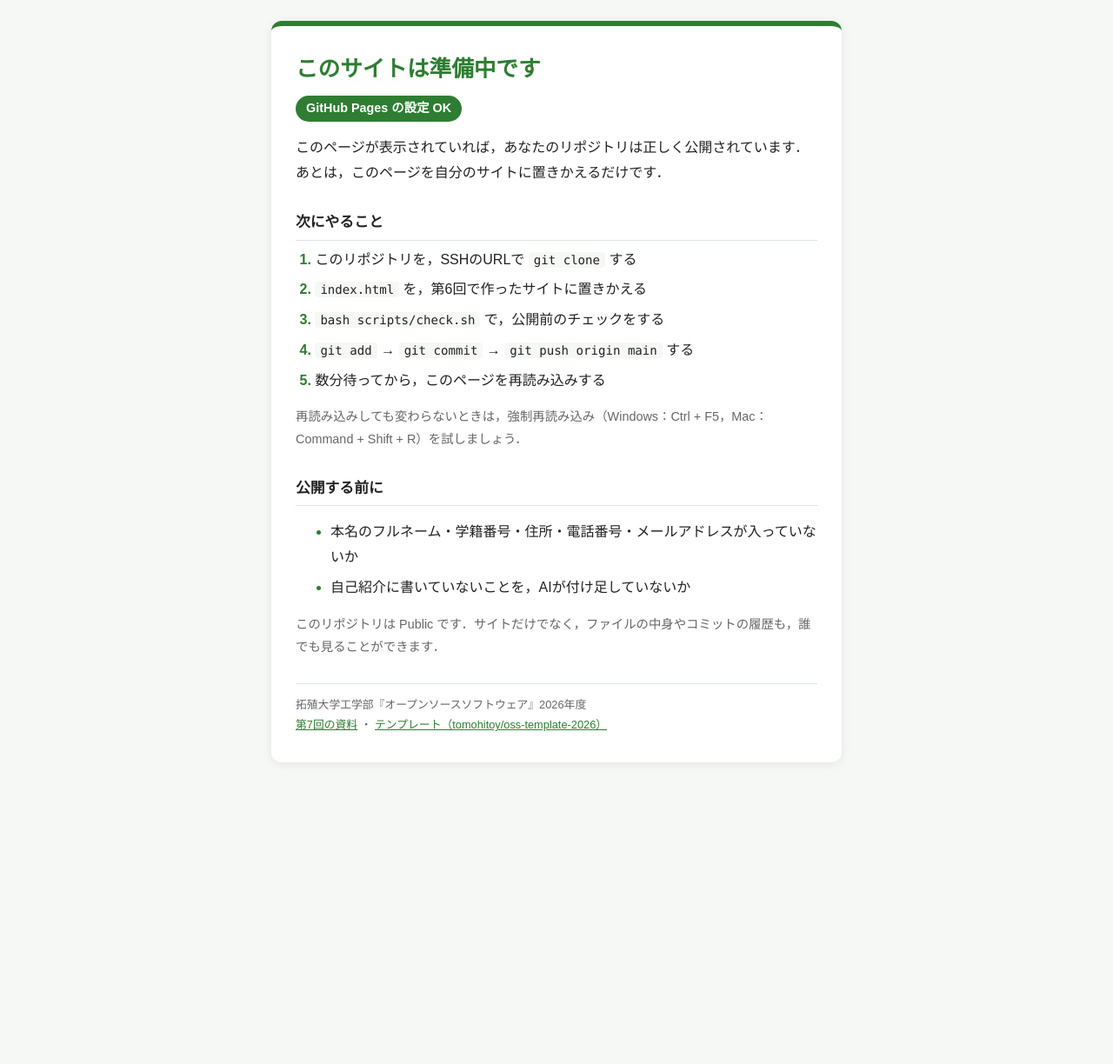
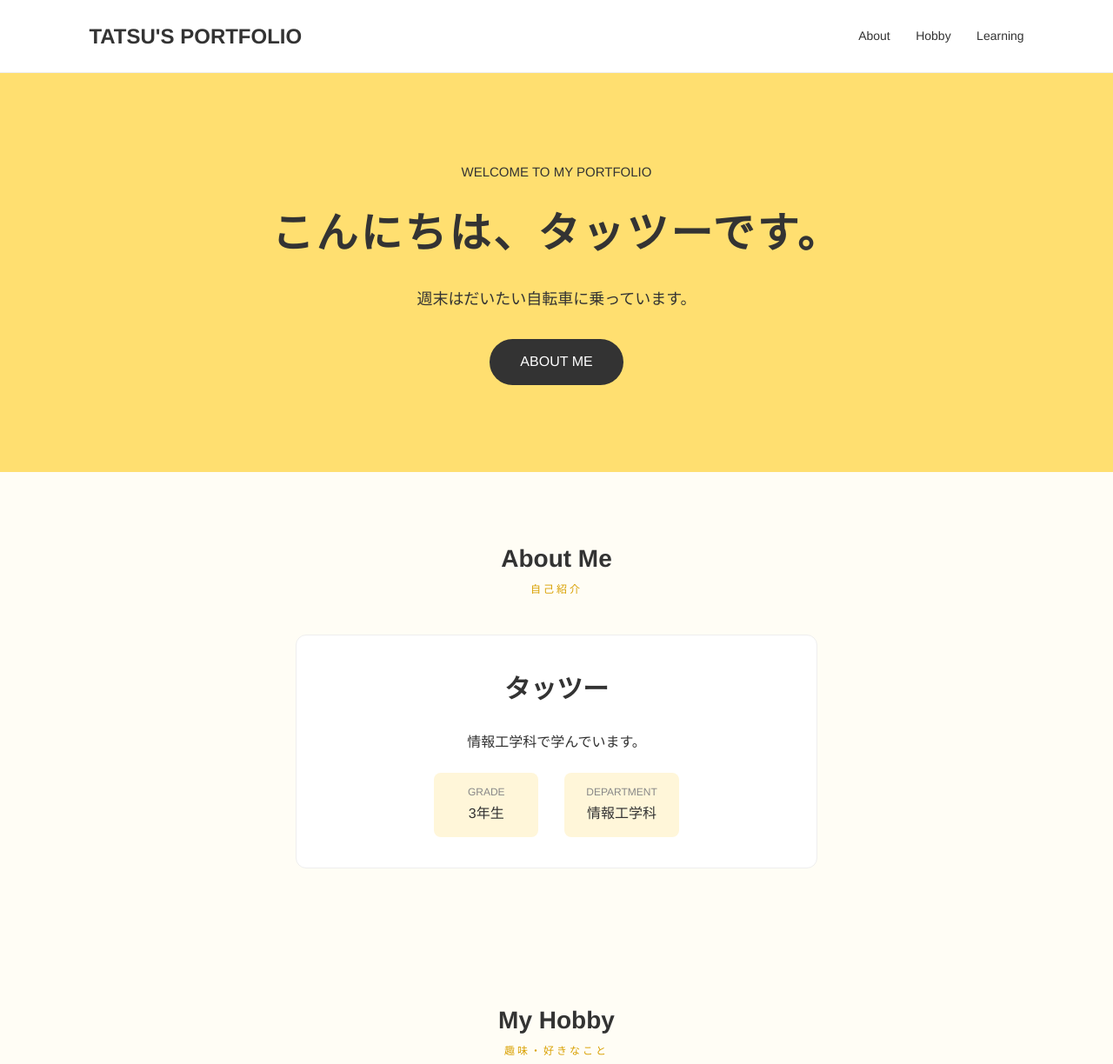
Before and after one commit to G484732024/G484732024.github.io, a plain HTML site: page index.html in a window 1280 px wide. Shown: the top 1224 px of the page at 87% size. Before the commit the page ends 901 px from the top, so only its background shows below. Drawn offline with Linux system fonts and the light colour scheme.

Commit message:
feat: 第6回で作ったサイトを公開する

```diff
--- a/index.html
+++ b/index.html
@@ -1,162 +1,363 @@
 <!DOCTYPE html>
-<!-- oss-template-2026:placeholder （この目印で，scripts/check.sh が「準備中」のページかどうかを見分けます） -->
-<!--
-  テンプレートの「準備中」のページです．
-  このページが https://ユーザー名.github.io/ に表示されたら，GitHub Pages の設定は成功です．
-  第7回の実習4で，このファイルを第6回で作った index.html に置きかえます．
--->
 <html lang="ja">
 <head>
     <meta charset="UTF-8">
-  <meta name="viewport" content="width=device-width, initial-scale=1">
-  <title>準備中</title>
+    <meta name="viewport" content="width=device-width, initial-scale=1.0">
+    <title>タッツー | Portfolio</title>
+
     <style>
-    /* ===== 色の設定 ===== */
-    :root {
-      --main-color: #2e7d32;  /* メインの色（見出し・番号） */
-      --bg-color: #f5f8f5;    /* ページの背景の色 */
-      --card-color: #ffffff;  /* カードの背景の色 */
-      --text-color: #222222;  /* 文字の色 */
-      --sub-color: #666666;   /* 補足の文字の色 */
-      --line-color: #dfe6df;  /* 区切り線の色 */
+        /* ページ全体の基本設定 */
+        * {
+            margin: 0;
+            padding: 0;
+            box-sizing: border-box;
         }
 
-    /* パソコンやスマートフォンがダークモードのときの色 */
-    @media (prefers-color-scheme: dark) {
-      :root {
-        --main-color: #81c784;
-        --bg-color: #121512;
-        --card-color: #1e231e;
-        --text-color: #e8ece8;
-        --sub-color: #a0a8a0;
-        --line-color: #2f362f;
-      }
+        html {
+            scroll-behavior: smooth;
         }
 
-    /* ページ全体：カードを画面のまんなかに置く */
         body {
-      margin: 0;
-      min-height: 100vh;
-      display: flex;
-      align-items: center;
-      justify-content: center;
-      padding: 24px 16px;
-      box-sizing: border-box;
-      font-family: "Hiragino Sans", "Yu Gothic", "Meiryo", sans-serif;
+            font-family: "Helvetica Neue", "Yu Gothic", sans-serif;
+            background-color: #fffdf5;
+            color: #333333;
             line-height: 1.8;
-      color: var(--text-color);
-      background: var(--bg-color);
         }
 
-    /* まんなかのカード */
-    main {
-      width: 100%;
-      max-width: 600px;
-      padding: 32px 28px;
-      background: var(--card-color);
-      border-top: 6px solid var(--main-color);
-      border-radius: 12px;
-      box-shadow: 0 2px 12px rgba(0, 0, 0, 0.08);
+        /* ヘッダーとナビゲーション */
+        header {
+            background-color: #ffffff;
+            padding: 20px 8%;
+            display: flex;
+            justify-content: space-between;
+            align-items: center;
+            border-bottom: 1px solid #eeeeee;
         }
 
-    h1 {
-      margin: 0 0 4px;
-      font-size: clamp(1.3rem, 6vw, 1.6rem);  /* スマートフォンでは少し小さくする */
-      line-height: 1.4;
-      color: var(--main-color);
+        .logo {
+            font-size: 24px;
+            font-weight: bold;
+            color: #333333;
         }
 
-    h2 {
-      margin: 28px 0 8px;
-      padding-bottom: 4px;
-      font-size: 1.05rem;
-      border-bottom: 1px solid var(--line-color);
+        nav a {
+            text-decoration: none;
+            color: #333333;
+            margin-left: 25px;
+            font-size: 14px;
+            transition: color 0.3s;
         }
 
-    /* 「設定は成功」のバッジ */
-    .badge {
-      display: inline-block;
-      margin: 8px 0 0;
-      padding: 2px 12px;
-      font-size: 0.9rem;
-      font-weight: bold;
-      color: var(--card-color);
-      background: var(--main-color);
-      border-radius: 999px;
+        nav a:hover {
+            color: #e5ad00;
         }
 
-    /* 「次にやること」の番号つきリスト */
-    ol {
-      margin: 0;
-      padding-left: 1.4em;
-    }
-    li {
-      margin-bottom: 6px;
-    }
-    li::marker {
-      font-weight: bold;
-      color: var(--main-color);
+        /* メインビジュアル */
+        .hero {
+            background-color: #ffdf70;
+            text-align: center;
+            padding: 100px 20px;
         }
 
-    /* コマンドの見た目 */
-    code {
-      padding: 1px 6px;
-      font-family: "SFMono-Regular", Consolas, monospace;
-      font-size: 0.88em;
-      background: var(--bg-color);
-      border-radius: 4px;
-      white-space: nowrap;  /* コマンドの途中で折り返さない */
+        .hero p {
+            font-size: 15px;
+            margin-bottom: 15px;
         }
 
-    /* 補足の小さな文字 */
-    .sub {
-      font-size: 0.9rem;
-      color: var(--sub-color);
+        .hero h1 {
+            font-size: 48px;
+            margin-bottom: 15px;
+            letter-spacing: 3px;
         }
 
-    /* いちばん下の小さな文字 */
+        .hero .catchcopy {
+            font-size: 18px;
+            margin-bottom: 30px;
+        }
+
+        .hero a {
+            display: inline-block;
+            background-color: #333333;
+            color: white;
+            padding: 12px 35px;
+            text-decoration: none;
+            border-radius: 30px;
+            transition: background-color 0.3s;
+        }
+
+        .hero a:hover {
+            background-color: #555555;
+        }
+
+        /* 各セクションの共通設定 */
+        section {
+            padding: 75px 20px;
+            max-width: 900px;
+            margin: 0 auto;
+        }
+
+        .section-title {
+            text-align: center;
+            font-size: 28px;
+            margin-bottom: 40px;
+        }
+
+        .section-title span {
+            display: block;
+            color: #d9a000;
+            font-size: 12px;
+            letter-spacing: 3px;
+            font-weight: normal;
+        }
+
+        /* 自己紹介セクション */
+        .profile {
+            text-align: center;
+        }
+
+        .profile-box {
+            background-color: #ffffff;
+            border: 1px solid #eeeeee;
+            border-radius: 12px;
+            padding: 35px;
+            max-width: 600px;
+            margin: 0 auto;
+        }
+
+        .profile-name {
+            font-size: 30px;
+            font-weight: bold;
+            margin-bottom: 20px;
+        }
+
+        .profile-info {
+            display: flex;
+            justify-content: center;
+            gap: 30px;
+            flex-wrap: wrap;
+            margin-top: 20px;
+        }
+
+        .info-item {
+            background-color: #fff6d9;
+            padding: 12px 25px;
+            border-radius: 8px;
+            min-width: 120px;
+        }
+
+        .info-item small {
+            display: block;
+            color: #888888;
+            font-size: 12px;
+        }
+
+        /* 趣味セクション */
+        .hobby-card {
+            background-color: #ffffff;
+            border: 1px solid #eeeeee;
+            border-radius: 12px;
+            padding: 30px;
+            text-align: center;
+        }
+
+        .hobby-icon {
+            font-size: 45px;
+            margin-bottom: 10px;
+        }
+
+        .hobby-card h3 {
+            margin-bottom: 10px;
+            font-size: 21px;
+        }
+
+        /* 学習目標セクション */
+        .learning {
+            background-color: #fff6d9;
+            max-width: 100%;
+        }
+
+        .learning-content {
+            max-width: 700px;
+            margin: 0 auto;
+            text-align: center;
+        }
+
+        .learning-content p {
+            font-size: 17px;
+        }
+
+        .learning-keyword {
+            display: inline-block;
+            margin-top: 20px;
+            padding: 8px 25px;
+            background-color: #ffdf70;
+            border-radius: 30px;
+            font-weight: bold;
+        }
+
+        /* メッセージセクション */
+        .message {
+            text-align: center;
+        }
+
+        .message p {
+            font-size: 18px;
+        }
+
+        /* フッター */
         footer {
-      margin-top: 28px;
-      padding-top: 12px;
-      font-size: 0.8rem;
-      color: var(--sub-color);
-      border-top: 1px solid var(--line-color);
+            background-color: #333333;
+            color: #ffffff;
+            text-align: center;
+            padding: 25px 15px;
+            font-size: 13px;
         }
-    a {
-      color: var(--main-color);
+
+        /* スマートフォン向けのレイアウト調整 */
+        @media screen and (max-width: 600px) {
+            header {
+                flex-direction: column;
+                gap: 10px;
+                padding: 15px;
+            }
+
+            nav a {
+                margin: 0 8px;
+                font-size: 13px;
+            }
+
+            .hero {
+                padding: 75px 15px;
+            }
+
+            .hero h1 {
+                font-size: 36px;
+            }
+
+            .hero .catchcopy {
+                font-size: 15px;
+            }
+
+            section {
+                padding: 55px 18px;
+            }
+
+            .section-title {
+                font-size: 24px;
+            }
+
+            .profile-box {
+                padding: 25px 15px;
+            }
+
+            .profile-info {
+                gap: 12px;
+            }
         }
     </style>
 </head>
+
 <body>
-  <main>
-    <h1>このサイトは準備中です</h1>
-    <p class="badge">GitHub Pages の設定 OK</p>
-    <p>このページが表示されていれば，あなたのリポジトリは正しく公開されています．
-      あとは，このページを自分のサイトに置きかえるだけです．</p>
 
-    <h2>次にやること</h2>
-    <ol>
-      <li>このリポジトリを，SSHのURLで <code>git clone</code> する</li>
-      <li><code>index.html</code> を，第6回で作ったサイトに置きかえる</li>
-      <li><code>bash scripts/check.sh</code> で，公開前のチェックをする</li>
-      <li><code>git add</code> → <code>git commit</code> → <code>git push origin main</code> する</li>
-      <li>数分待ってから，このページを再読み込みする</li>
-    </ol>
-    <p class="sub">再読み込みしても変わらないときは，強制再読み込み（Windows：Ctrl + F5，Mac：Command + Shift + R）を試しましょう．</p>
+    <!-- ヘッダー：サイト名と各セクションへのリンク -->
+    <header>
+        <div class="logo">TATSU'S PORTFOLIO</div>
 
-    <h2>公開する前に</h2>
-    <ul>
-      <li>本名のフルネーム・学籍番号・住所・電話番号・メールアドレスが入っていないか</li>
-      <li>自己紹介に書いていないことを，AIが付け足していないか</li>
-    </ul>
-    <p class="sub">このリポジトリは Public です．サイトだけでなく，ファイルの中身やコミットの履歴も，誰でも見ることができます．</p>
+        <nav>
+            <a href="#about">About</a>
+            <a href="#hobby">Hobby</a>
+            <a href="#learning">Learning</a>
+        </nav>
+    </header>
 
+    <!-- メインビジュアル：名前とキャッチコピー -->
+    <div class="hero">
+        <p>WELCOME TO MY PORTFOLIO</p>
+        <h1>こんにちは、タッツーです。</h1>
+        <p class="catchcopy">週末はだいたい自転車に乗っています。</p>
+        <a href="#about">ABOUT ME</a>
+    </div>
+
+    <!-- 自己紹介：名前・学年・所属 -->
+    <section id="about">
+        <h2 class="section-title">
+            About Me
+            <span>自己紹介</span>
+        </h2>
+
+        <div class="profile">
+            <div class="profile-box">
+                <p class="profile-name">タッツー</p>
+                <p>情報工学科で学んでいます。</p>
+
+                <div class="profile-info">
+                    <div class="info-item">
+                        <small>GRADE</small>
+                        3年生
+                    </div>
+
+                    <div class="info-item">
+                        <small>DEPARTMENT</small>
+                        情報工学科
+                    </div>
+                </div>
+            </div>
+        </div>
+    </section>
+
+    <!-- 趣味：ゲームについて紹介 -->
+    <section id="hobby">
+        <h2 class="section-title">
+            My Hobby
+            <span>趣味・好きなこと</span>
+        </h2>
+
+        <div class="hobby-card">
+            <div class="hobby-icon">🎮</div>
+            <h3>ゲーム</h3>
+            <p>
+                ゲームをするのが好きです。
+                自分の好きなことの一つとして楽しんでいます。
+            </p>
+        </div>
+    </section>
+
+    <!-- 学習目標：この授業で学びたいこと -->
+    <div class="learning" id="learning">
+        <section>
+            <h2 class="section-title">
+                Learning
+                <span>この授業で学びたいこと</span>
+            </h2>
+
+            <div class="learning-content">
+                <p>
+                    この授業では、Gitの使い方を理解したいと考えています。
+                    Gitについて学び、基本的な操作を身につけていきたいです。
+                </p>
+
+                <div class="learning-keyword">
+                    Gitを理解する
+                </div>
+            </div>
+        </section>
+    </div>
+
+    <!-- 最後のメッセージ -->
+    <section class="message">
+        <h2 class="section-title">
+            Thank You
+            <span>ひとこと</span>
+        </h2>
+
+        <p>最後まで見ていただきありがとうございます。</p>
+        <p>よろしくお願いします。</p>
+    </section>
+
+    <!-- フッター：コピーライト -->
     <footer>
-      拓殖大学工学部『オープンソースソフトウェア』2026年度<br>
-      <a href="https://github.com/tomohitoy/oss-practice-2026/blob/main-07/chap07/README.md">第7回の資料</a>
-      ・
-      <a href="https://github.com/tomohitoy/oss-template-2026">テンプレート（tomohitoy/oss-template-2026）</a>
+        <p>&copy; TATSU'S PORTFOLIO</p>
     </footer>
-  </main>
+
 </body>
 </html>
```
Lines whose indentation alone changed are shown as unchanged.
